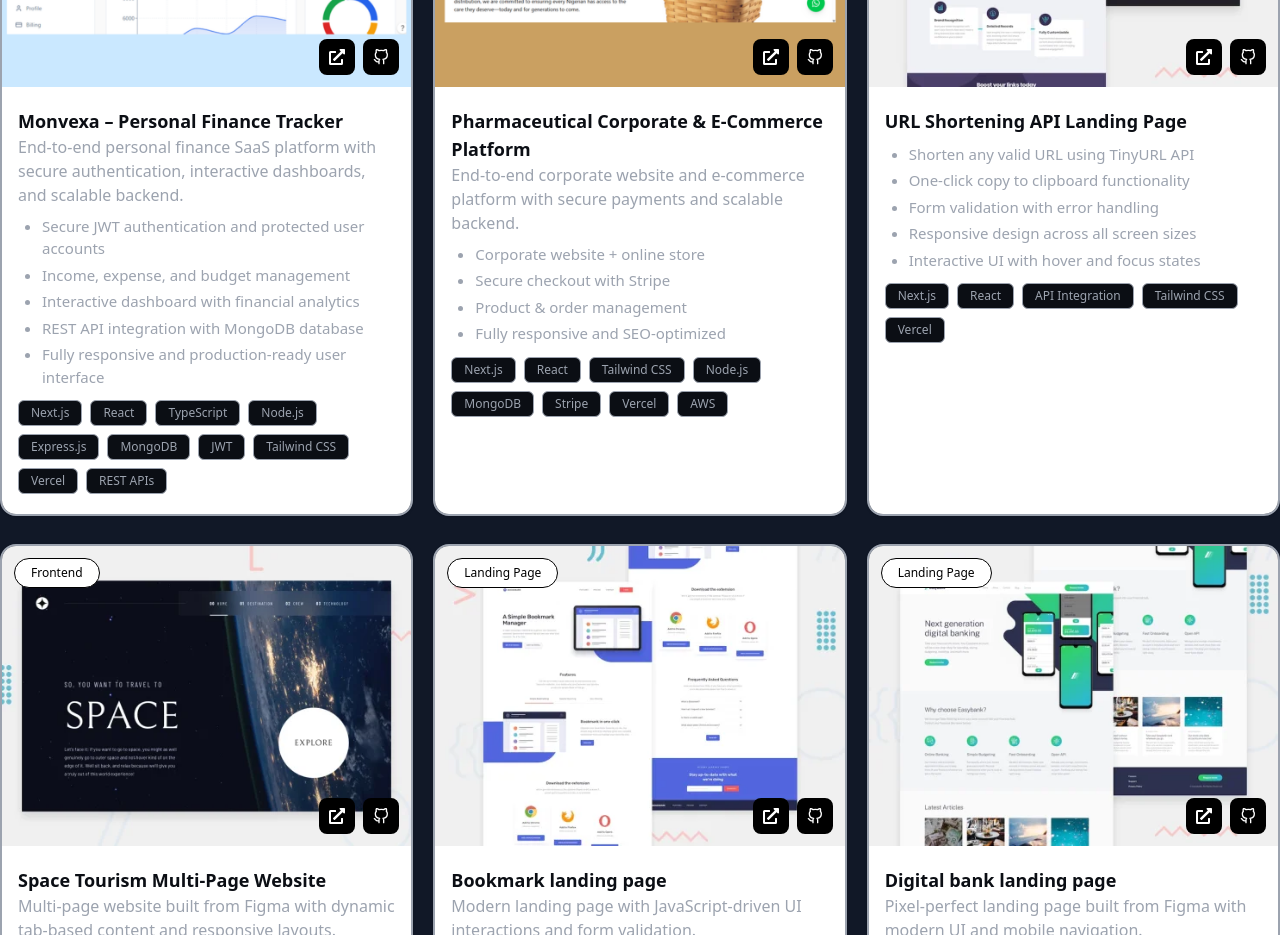
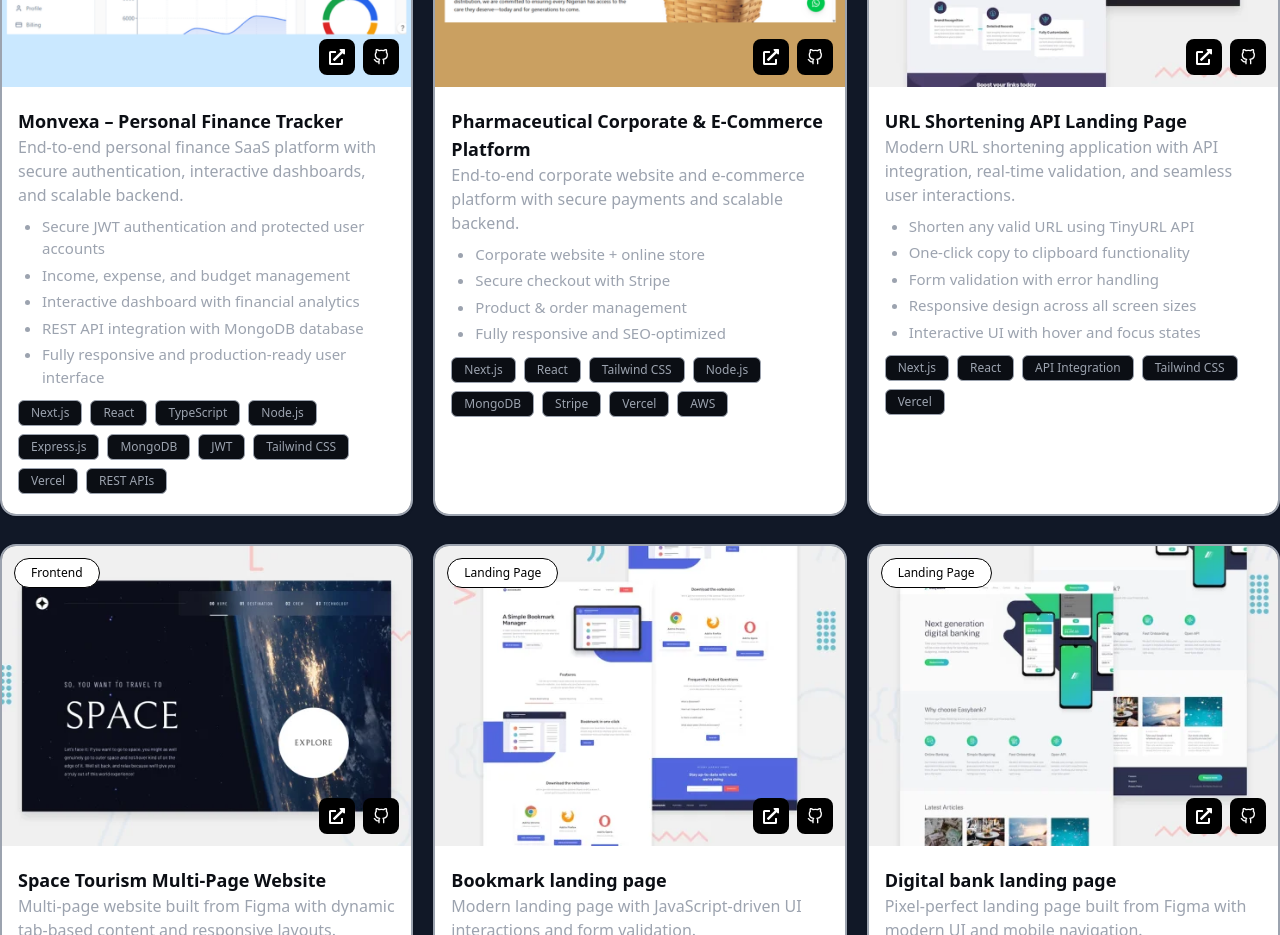
Before and after one commit to franklynxchill/-franklin.dev-portfolio, a Next.js app: page / in a window 1280 px wide. Shown: the part 3220-4155 px from the top of the page. Built offline with nearby package versions, Linux system fonts and the light colour scheme.

Commit message:
Your commit message

```diff
--- a/app/components/FeatureSection.tsx
+++ b/app/components/FeatureSection.tsx
@@ -71,6 +71,7 @@ function FeatureSection() {
       categories: "frontend",
       image: "/assets/url-shortening-api-landing-page.webp",
       title: "URL Shortening API Landing Page",
+      overview: "Modern URL shortening application with API integration, real-time validation, and seamless user interactions.",
       highlights: [
         "Shorten any valid URL using TinyURL API",
         "One-click copy to clipboard functionality",
```
